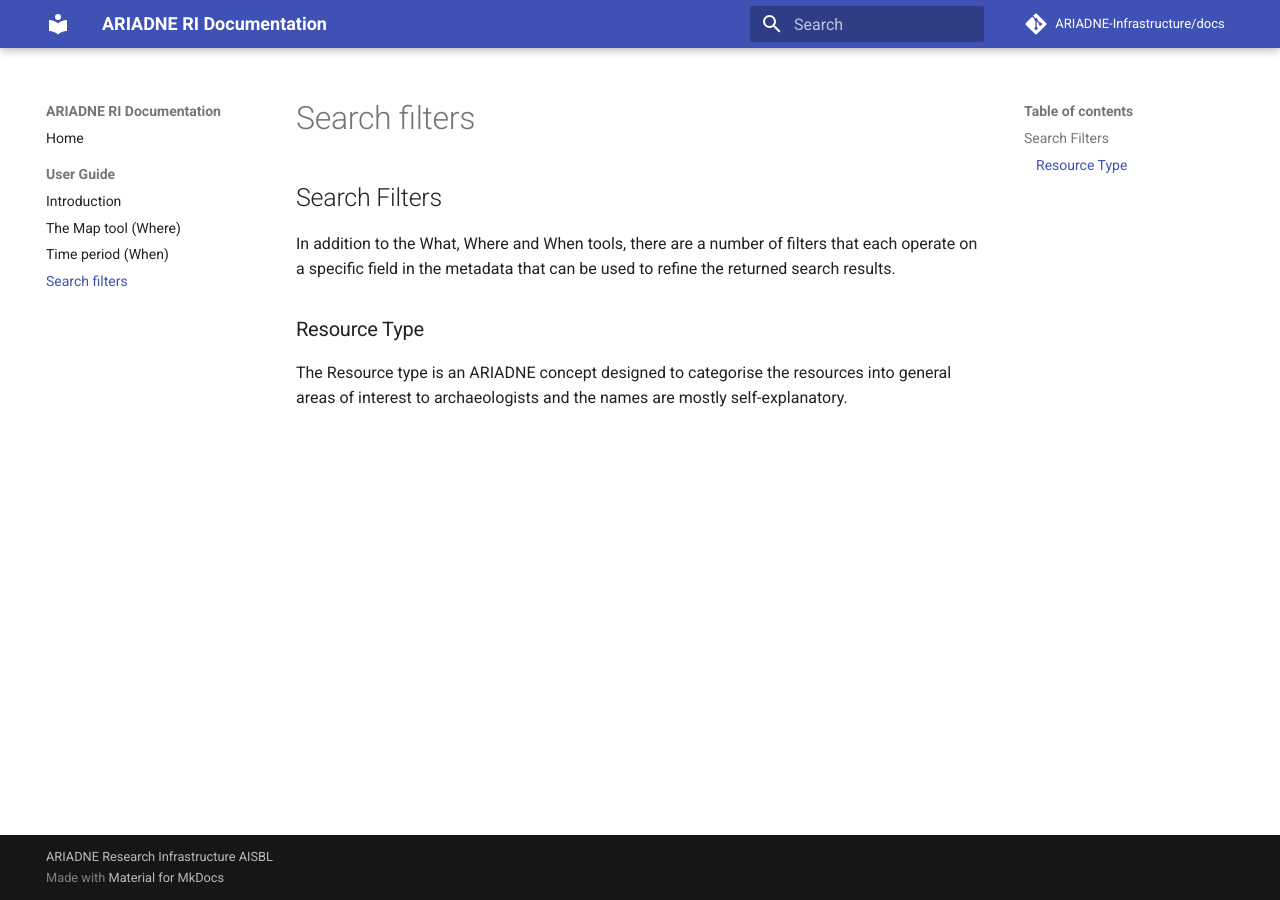
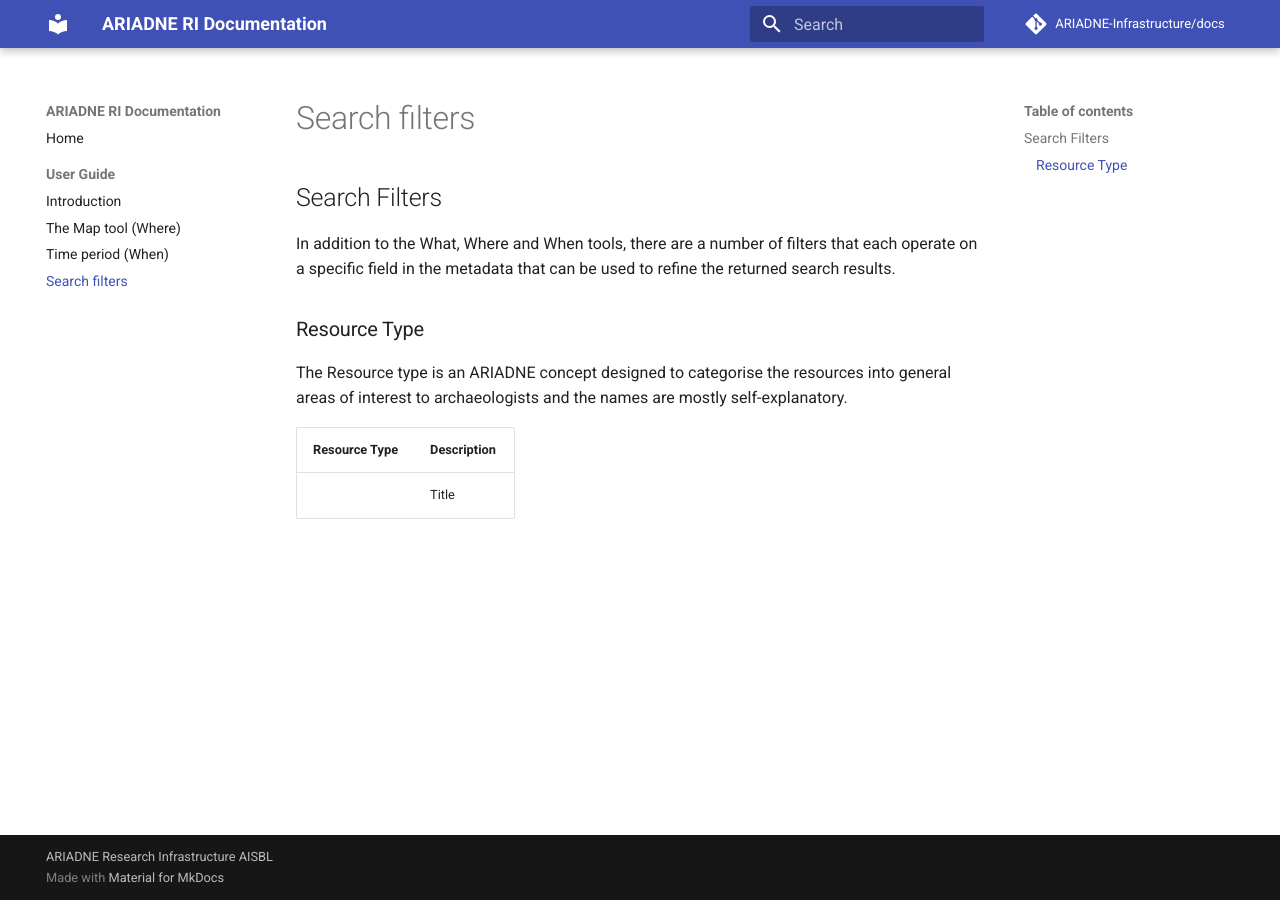
Before and after one commit to uoy-ads/hsds-data-catalogue-docs, an MkDocs documentation site: the page built from docs/Portal_User_Guide/Section-4_Search_Filters.md, in a window 1280 px wide. Built offline with MkDocs 1.6.1 and Material for MkDocs 9.7.7, drawn with Linux system fonts in a browser that asks for light colours; comment, search, counter and statistics services are not loaded.

Commit message:
Update Section-4_Search_Filters.md

```diff
--- a/docs/Portal_User_Guide/Section-4_Search_Filters.md
+++ b/docs/Portal_User_Guide/Section-4_Search_Filters.md
@@ -5,3 +5,7 @@ In addition to the What, Where and When tools, there are a number of filters tha
 ### Resource Type
 
 The Resource type is an ARIADNE concept designed to categorise the resources into general areas of interest to archaeologists and the names are mostly self-explanatory.
+
+| Resource Type | Description |
+| ----------- | ----------- |
+|  | Title |
```
